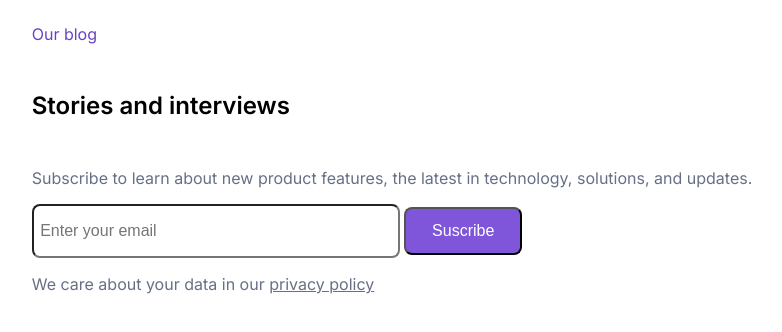
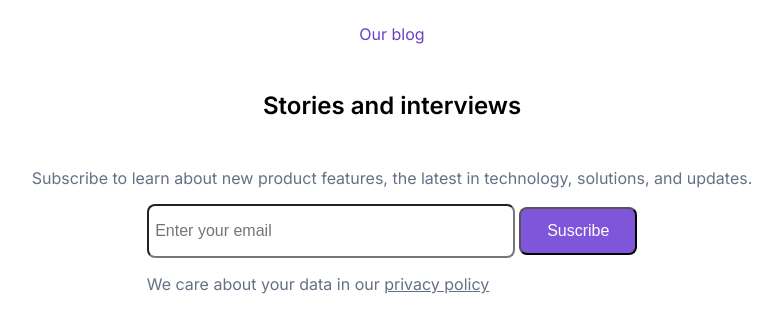
Before and after one commit to RafaelSolano/componentes-prueba-tecnica, a plain HTML site: page index.html in a window 1280 px wide. Shown: the whole page, without its empty margins (216-998 px from the left). Drawn offline with Linux system fonts and the light colour scheme.

Commit message:
ajustando el display flex del hero

```diff
--- a/hero/hero.css
+++ b/hero/hero.css
@@ -45,8 +45,10 @@
 
 
  .hero{
-    display: grid;
+    display: flex;
+    flex-direction: column;
     justify-content: center;
+    align-items: center;
 
 
  }
```
